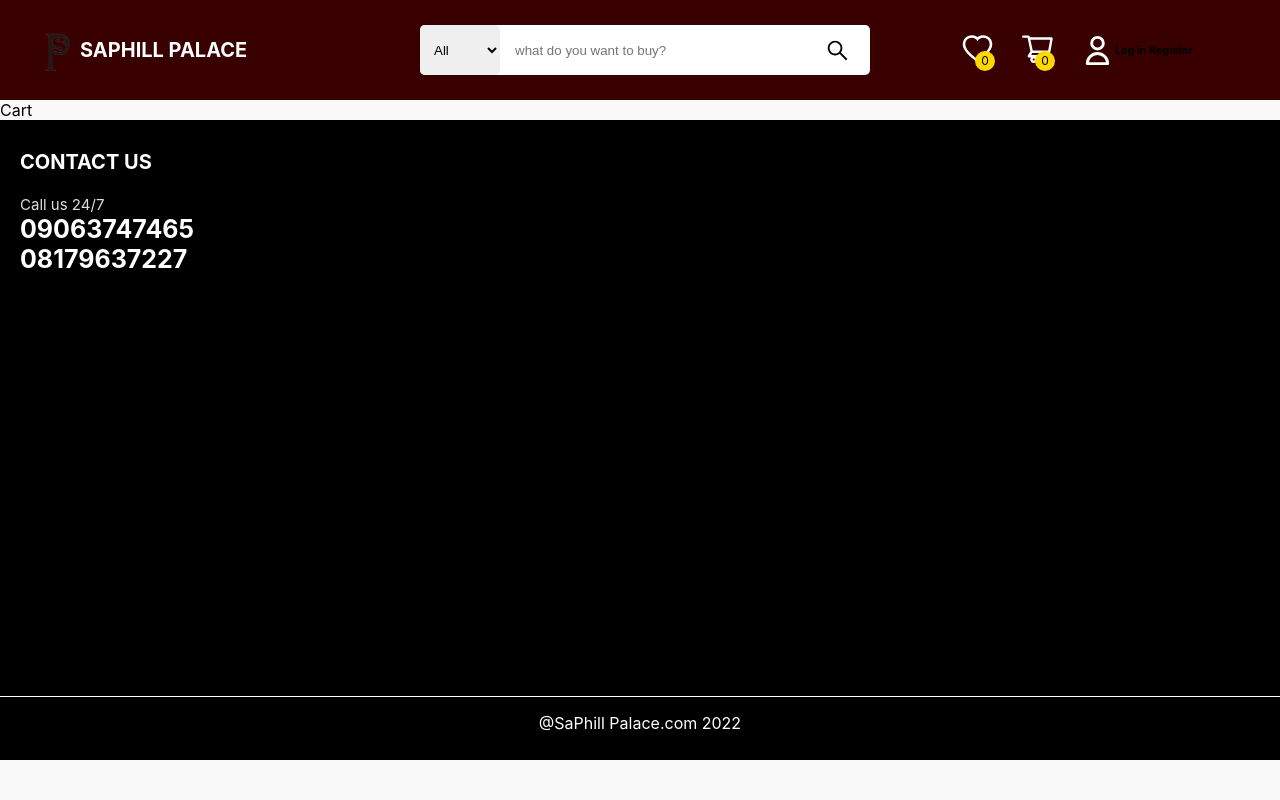
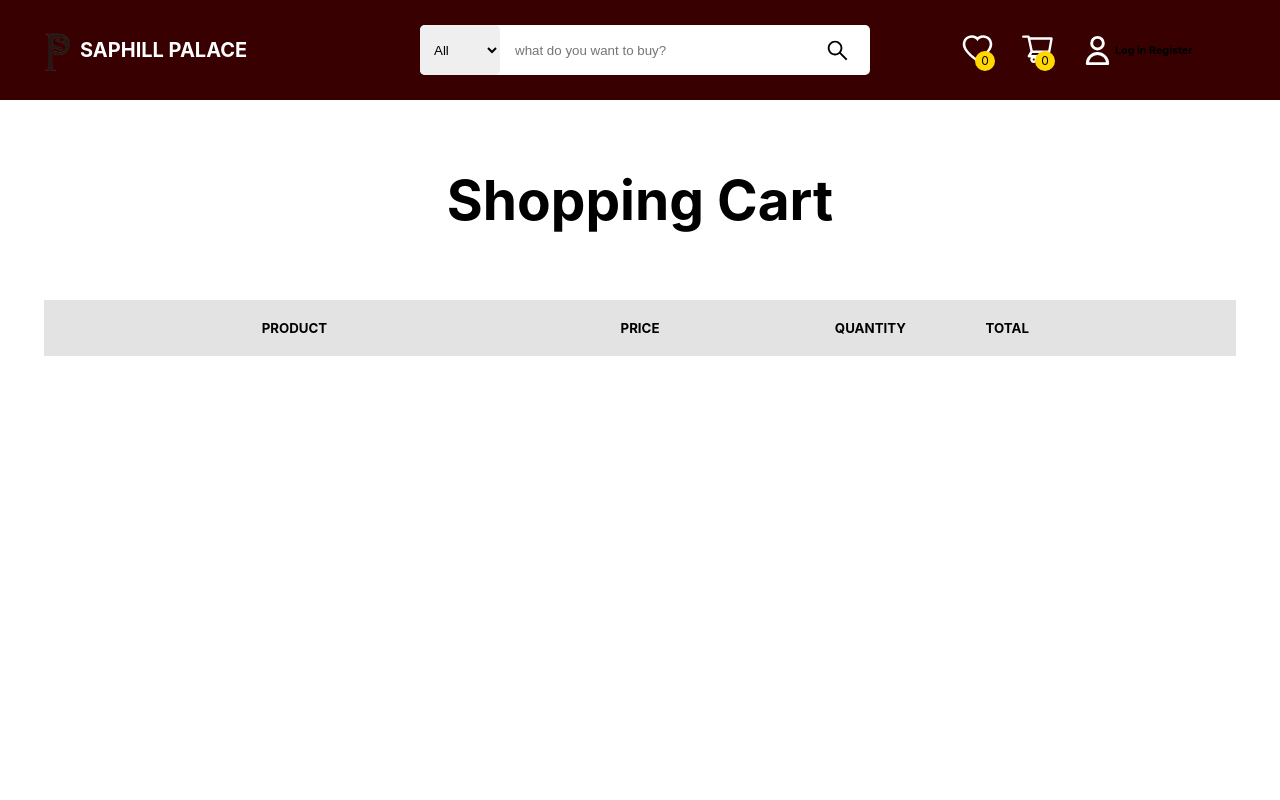
Before and after one commit to EbukaNweje/SaPhill-palace, a React (Create React App) app: page /cart in a window 1280 px wide. Shown: the top 800 px of the page. Built offline with nearby package versions, Linux system fonts and the light colour scheme.

Commit message:
Adding to Cart Page

```diff
--- a/src/Css/style.css
+++ b/src/Css/style.css
@@ -451,3 +451,67 @@ p {
   justify-content: center;
   align-items: center;
 }
+
+.CartContainer {
+  width: 100%;
+  min-height: 100vh;
+  background: white;
+}
+
+.CartHeader {
+  width: 100%;
+  height: 25vh;
+  display: flex;
+  align-items: center;
+  justify-content: center;
+}
+
+.CartHeader h2 {
+  font-size: 55px;
+}
+
+.CartList {
+  width: 100%;
+  height: max-content;
+  display: flex;
+  justify-content: center;
+}
+
+.CartBody {
+  width: 90%;
+  height: max-content;
+  display: flex;
+  flex-direction: column;
+}
+
+.CartListHead {
+  width: 100%;
+  background-color: #E3E3E3;
+  display: flex;
+  padding: 20px;
+}
+
+.Prd {
+  width: 40%;
+  text-align: center;
+}
+
+.Prc {
+  width: 20%;
+  text-align: center;
+}
+
+.Qutt {
+  width: 20%;
+  text-align: center;
+}
+
+.CartPropsBody {
+  width: 100%;
+  height: max-content;
+}
+
+.CartPoprs {
+  width: 100%;
+  height: ;
+}
--- a/src/components/Cart.js
+++ b/src/components/Cart.js
@@ -27,7 +27,28 @@ const Cart = () => {
     dispatch(totalState());
   }, [data]);
   return (
-    <div>Cart</div>
+    <div className="CartContainer">
+        <div className="CartHeader">
+          <h2>Shopping Cart</h2>
+        </div>
+
+      <div className="CartList">
+        <article className="CartBody">
+          <div className="CartListHead">
+            <div className="Prd"><h5>	PRODUCT</h5></div>
+            <div className="Prc"><h5>PRICE</h5></div>
+            <div className="Qutt"><h5>QUANTITY</h5></div>
+            <div><h5>TOTAL</h5></div>
+          </div>
+
+          <div className="CartPropsBody">
+              <div className="CartPoprs">
+
+              </div>
+          </div>
+        </article>
+      </div>
+    </div>
   )
 }
 
```
